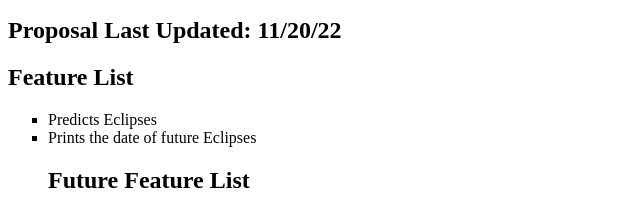
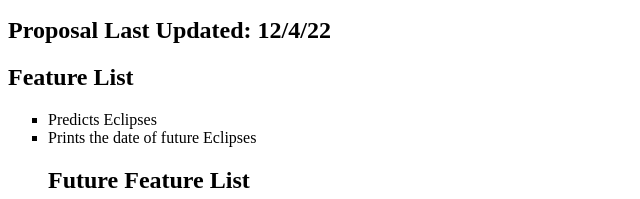
Before and after one commit to TannyDo-debug/Finals-Website, a plain HTML site: page index.html in a window 1280 px wide. Shown: the part 345-544 px from the top of the page, 0-640 px from the left. Drawn offline with Linux system fonts and the light colour scheme.

Commit message:
Update index.html

```diff
--- a/index.html
+++ b/index.html
@@ -42,7 +42,7 @@ div.b {
     <li>Math</li>
 </ul>
 <h2>
-    Proposal Last Updated: 11/20/22
+    Proposal Last Updated: 12/4/22
 </h2>
 <h2> Feature List</h2>
 <ul style="list-style-type:square">
```
